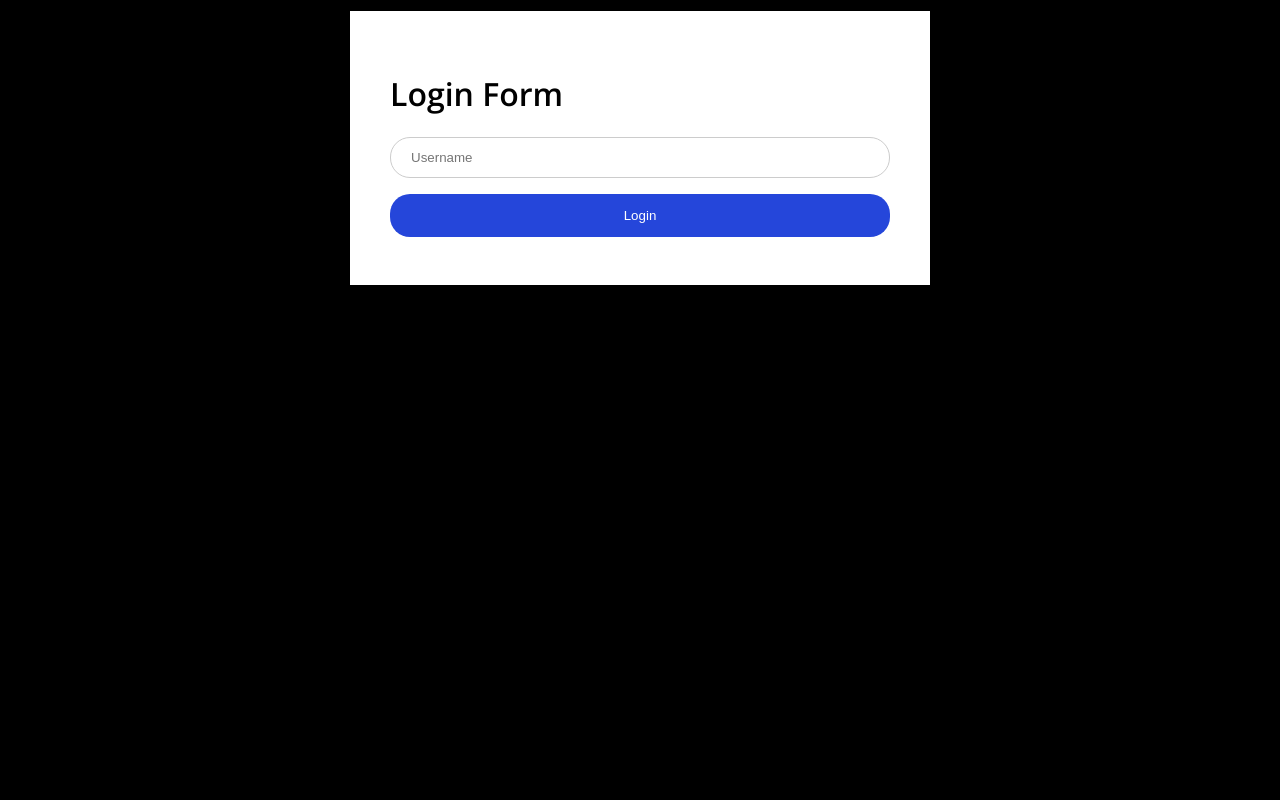
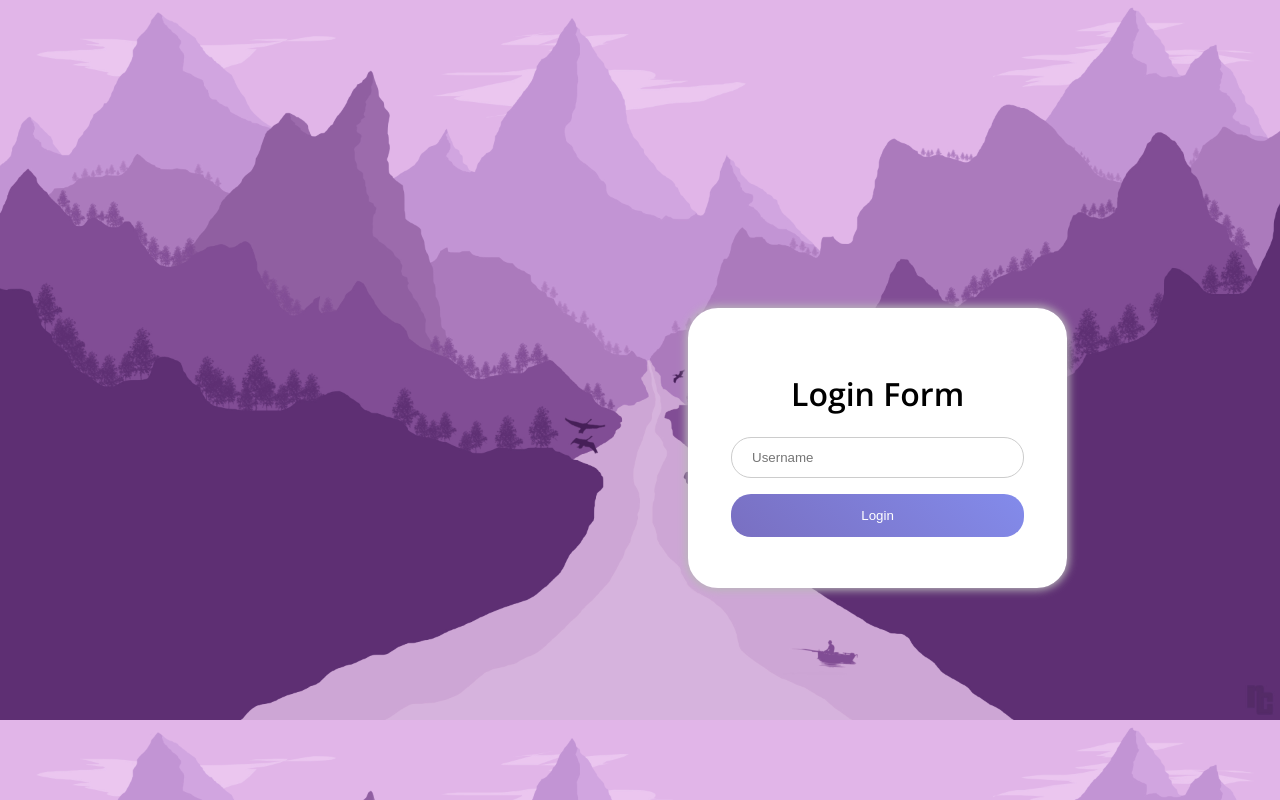
Before and after one commit to patrick-5546/battle-todo, a Django app: page / in a window 1280 px wide. Run offline with Django 3.2, Linux system fonts and the light colour scheme.

Commit message:
updated login page styling

```diff
--- a/team/static/team/Base.css
+++ b/team/static/team/Base.css
@@ -28,7 +28,7 @@ body h1 {
   margin: none;
   padding: none;
   overflow: hidden;
-  background: linear-gradient(45deg, #796fc1 0%, #838beb 100%);
+  background-color: linear-gradient(45deg, #796fc1 0%, #838beb 100%);
 }
 
 #navbar li {
--- a/todo/static/login.css
+++ b/todo/static/login.css
@@ -1,8 +1,10 @@
 @import url("https://fonts.googleapis.com/css2?family=Comfortaa&family=Open+Sans:wght@600&display=swap%27");
 body {
-  background-color: #000000;
+  background-color: #ffffff;
   color: white;
   font-family: "Comforta", sans-serif;
+  background-image: url("login1.jpg");
+  background-size: cover;
 }
 
 body h1 {
@@ -11,18 +13,27 @@
 
 .container {
   height: 100%;
+  width: 30%;
+  position: relative;
+  top: 300px;
+  left: 680px;
+  -webkit-box-shadow: 0px 0px 8px 2px #b8b8b8;
+          box-shadow: 0px 0px 8px 2px #b8b8b8;
+  border-radius: 30px;
 }
 
 .container .login-form {
   background-color: white;
-  border: 3px solid #000000;
+  border: 3px solid #ffffff;
   padding: 40px;
   max-width: 500px;
   margin: auto;
+  border-radius: 30px;
 }
 
 .container .login-form .login-title {
   color: black;
+  text-align: center;
 }
 
 .container .login-form .login-container {
@@ -38,10 +49,11 @@
   -webkit-box-sizing: border-box;
           box-sizing: border-box;
   border-radius: 20px;
+  outline: none;
 }
 
 button[type=submit] {
-  background-color: #2546da;
+  background: linear-gradient(45deg, #796fc1 0%, #838beb 100%);
   color: white;
   padding: 14px 20px;
   margin: 8px 0;
@@ -49,5 +61,6 @@
   cursor: pointer;
   width: 100%;
   border-radius: 20px;
+  outline: none;
 }
 /*# sourceMappingURL=login.css.map */
--- a/todo/static/login.scss
+++ b/todo/static/login.scss
@@ -1,6 +1,6 @@
 @import url('https://fonts.googleapis.com/css2?family=Comfortaa&family=Open+Sans:wght@600&display=swap%27');
 
-$Base-colour: #000000;
+$Base-colour: #ffffff;
 $Nav-colour: #52057b;
 $Card-shade: #272727;
 
@@ -12,6 +12,8 @@
     background-color: $Base-colour;
     color: white;
     font-family: $Body-font;
+    background-image: url('login1.jpg');
+    background-size: cover;
 
     & h1 {
         font-family: $Head-font, sans-serif;
@@ -21,6 +23,12 @@
 
 .container {
     height: 100%;
+    width: 30%;
+    position: relative;
+    top: 300px;
+    left: 680px;
+    box-shadow: 0px 0px 8px 2px rgb(184, 184, 184);
+    border-radius: 30px;
 
 
     .login-form {
@@ -29,9 +37,11 @@
         padding: 40px;
         max-width: 500px;
         margin: auto;
+        border-radius: 30px;
 
         .login-title {
             color: black;
+            text-align: center;
         }
 
         .login-container {
@@ -50,10 +60,11 @@
     border: 1px solid #ccc;
     box-sizing: border-box;
     border-radius: 20px;
+    outline: none;
   }
 
 button[type=submit] {
-    background-color: #2546da;
+    background: linear-gradient(45deg, #796fc1 0%, #838beb 100%);
     color: white;
     padding: 14px 20px;
     margin: 8px 0;
@@ -61,4 +72,5 @@
     cursor: pointer;
     width: 100%;
     border-radius: 20px;
+    outline: none;
 }
```
Also changed, not shown: todo/static/login.jpg (added), todo/static/login1.jpg (added), 1 other file.
